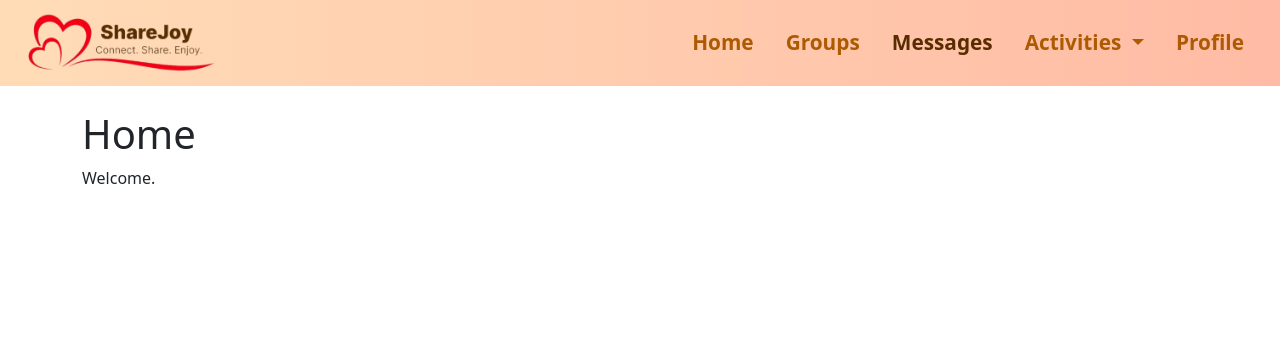
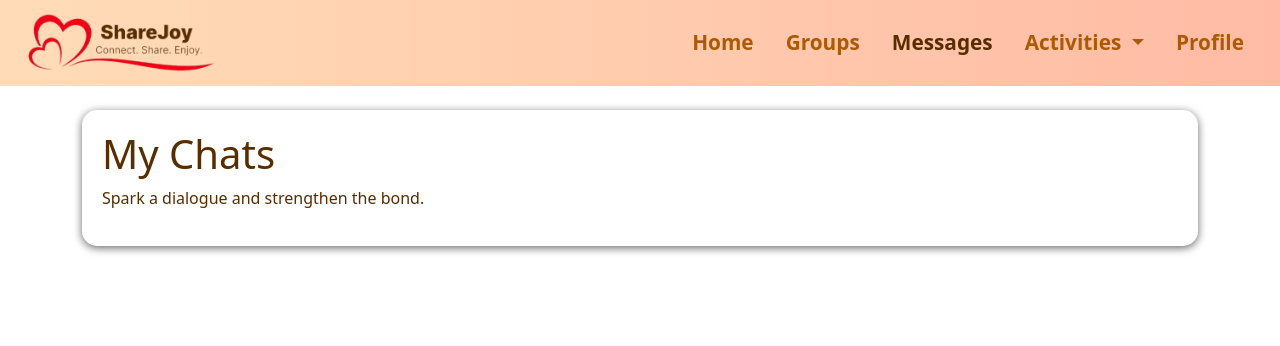
Before and after one commit to starry9x/ShareJoy, a Flask app: page /messages in a window 1280 px wide. Shown: the top 346 px of the page. Run offline with Flask 3, Linux system fonts and the light colour scheme.

Commit message:
started on messages page

```diff
--- /dev/null
+++ b/static/css/messages.css
@@ -0,0 +1,10 @@
+.my-chats-box {
+    width: 100%;
+    min-height: 100px;
+    color: #582D00;
+    background-color: white;
+    box-shadow: 0 2px 8px rgba(0,0,0,0.6);
+    padding: 20px;
+    margin: 20px auto;
+    border-radius: 15px;
+}
--- a/templates/messages.html
+++ b/templates/messages.html
@@ -1,6 +1,13 @@
 {% extends "base.html" %}
 
+{% block extra_css %}
+<link rel="stylesheet" href="{{ url_for('static', filename='css/messages.css') }}">
+{% endblock %}
+
 {% block content %}
-<h1>Home</h1>
-<p>Welcome.</p>
+<div class="my-chats-box">
+    <h1>My Chats</h1>
+    <p>Spark a dialogue and strengthen the bond.</p>
+</div>
+
 {% endblock %}
```
